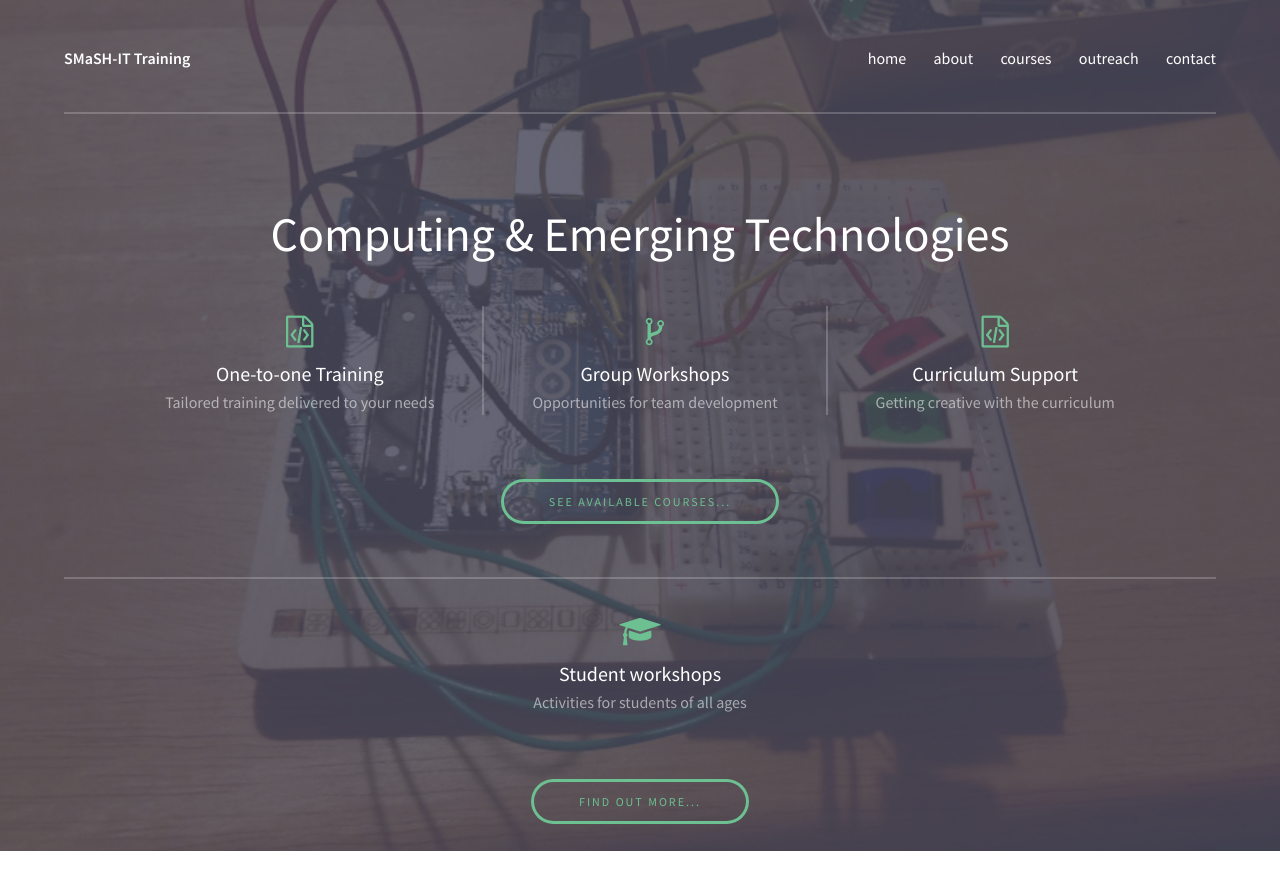
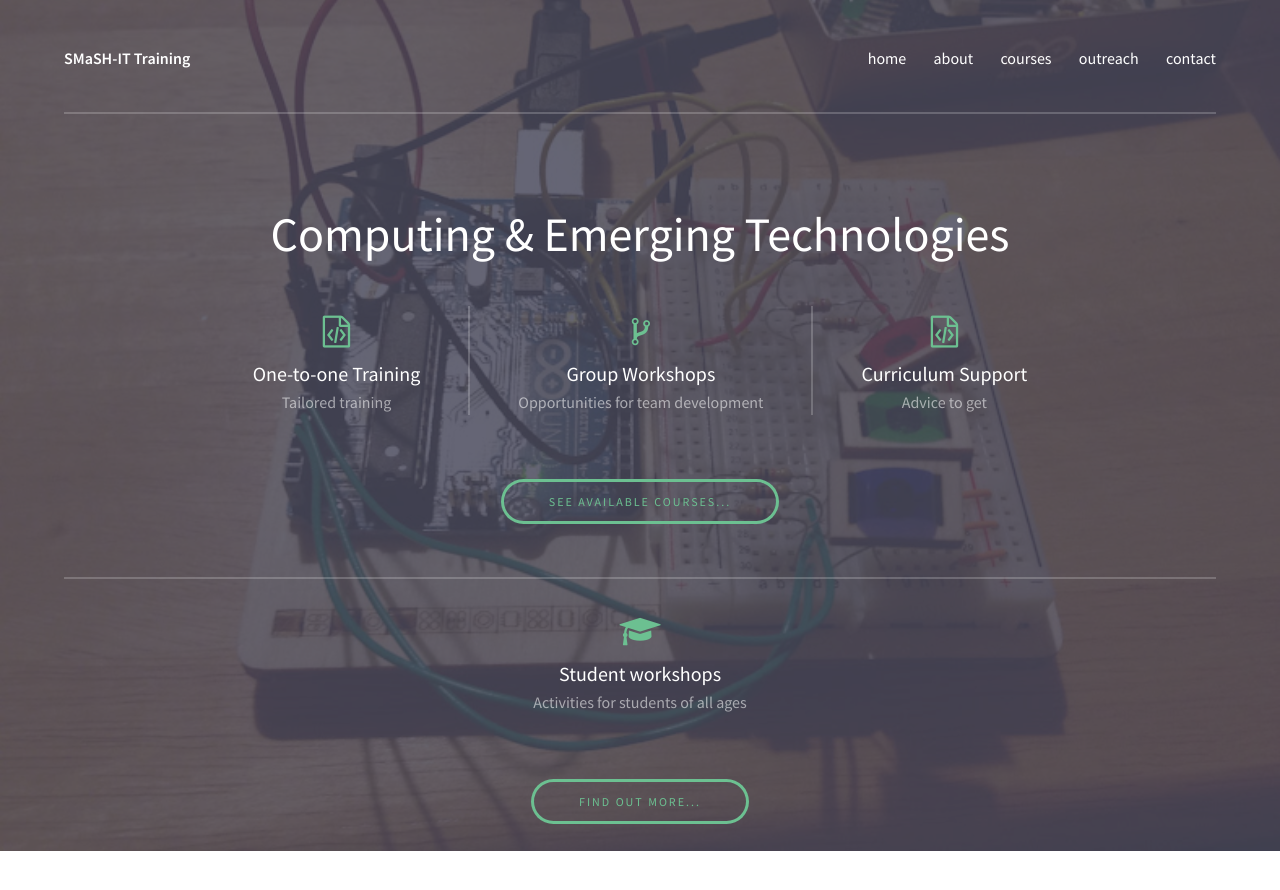
Before and after one commit to Scott3142/SMaSH-IT-Training.github.io, a Jekyll site: the page built from index.md, in a window 1280 px wide and 900 px high. Shown: the top 890 px of the window. Built offline with Jekyll 4.4.1, drawn with Linux system fonts in a browser that asks for light colours.

Commit message:
Edit front page to test readability on large screens

```diff
--- a/index.md
+++ b/index.md
@@ -8,7 +8,7 @@ banner-header: Computing &amp; Emerging Technologies
 banner-content:
   - icon: <span class="icon fa-file-code-o"></span>
     title: One-to-one Training
-    description: Tailored training delivered to your needs
+    description: Tailored training
 
   - icon: <span class="icon fa-code-fork"></span>
     title: Group Workshops
@@ -16,7 +16,7 @@ banner-content:
 
   - icon: <span class="icon fa-file-code-o"></span>
     title: Curriculum Support
-    description: Getting creative with the curriculum
+    description: Advice to get
 
 banner-footer: <a href="/courses/" class="button">See available courses...</a>
 
```
